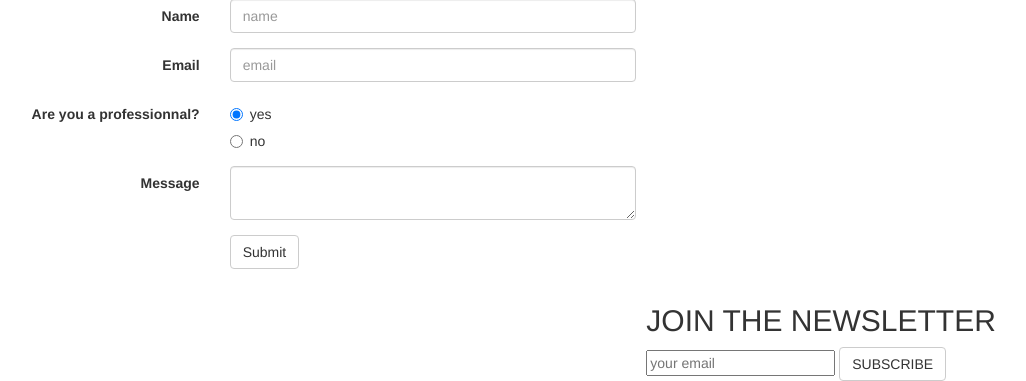
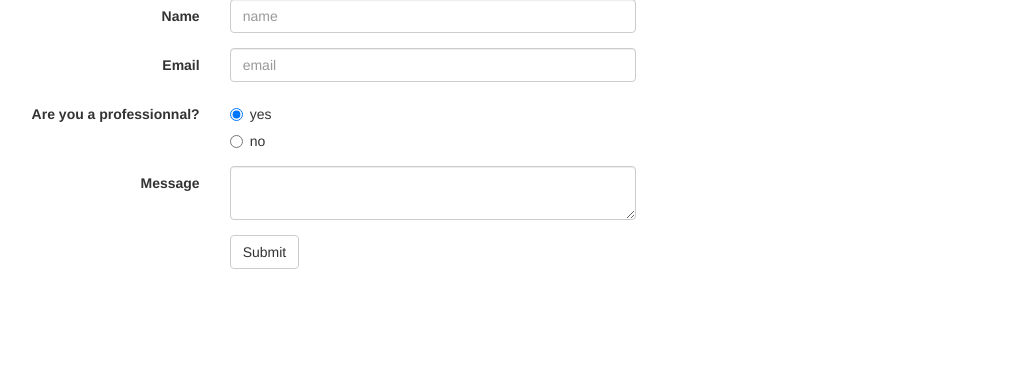
Before and after one commit to bornToBeWild/b2bw, a PHP site: page /contact.php in a window 1280 px wide. Shown: the part 590-971 px from the top of the page, without its empty margins (207-1233 px from the left). After the commit the page ends 859 px from the top, so only its background shows below. Run offline with PHP 8.4, Linux system fonts and the light colour scheme; some libraries are stand-ins or nearby versions.

Commit message:
modify contact

```diff
--- a/contact.php
+++ b/contact.php
@@ -69,15 +69,5 @@
     </form>
   </div>
 
-<!-- Newsletter -->
-<aside>
-  <div class="newsletter col-md-offset-8">
-      <h2>JOIN THE NEWSLETTER</h2>
-        <div class="input-container">
-          <input type="text" placeholder="your email" class="email text-input">
-          <button id="singlebutton" name="singlebutton" class="btn btn-default">SUBSCRIBE</button>
-      </div>
-  </div>
-</aside>
 </body>
 <?php include('includes/footer.php'); ?>
```
